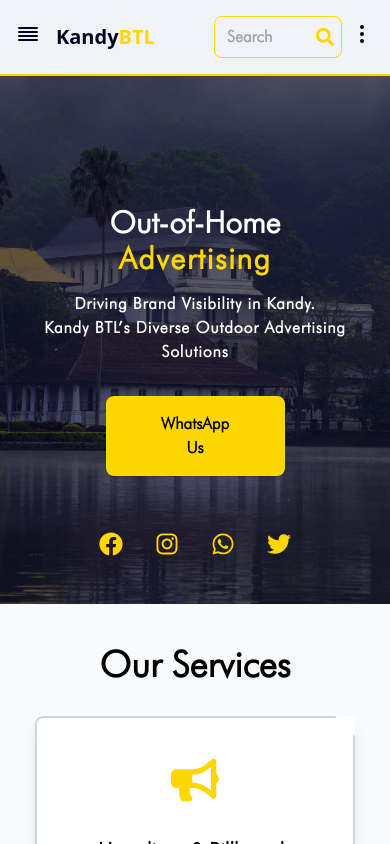
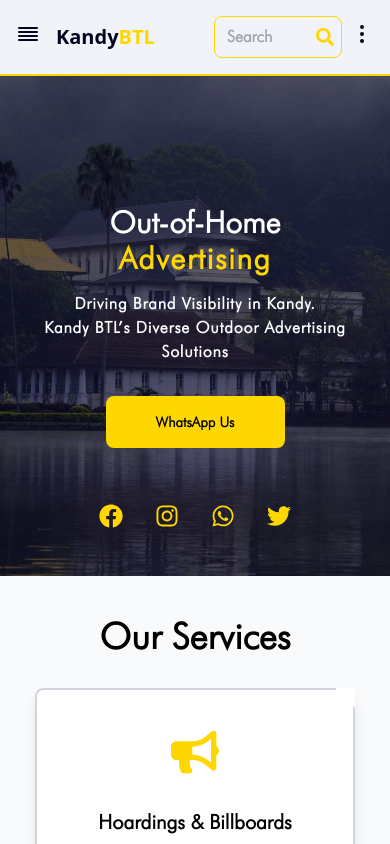
Before and after one commit to SanthushEk/KandyBTL, a React (Vite) app: page / in a window 390 px wide. Shown: the top 844 px of the page. Built offline with nearby package versions, Linux system fonts and the light colour scheme.

Commit message:
Initial commit

```diff
--- a/src/components/home/sections/banner.jsx
+++ b/src/components/home/sections/banner.jsx
@@ -20,10 +20,10 @@
         <div className="absolute inset-0 bg-secondary opacity-90 rounded-lg"></div>
 
         {/* New Card with List and Icons in Grid */}
-        <div className="relative z-10 text-white font-futura border-2 border-gray-500 p-10 rounded-sm mb-6 h-full">
+        <div className="relative z-10 text-white font-futura tracking-wider border-2 border-gray-500 p-10 rounded-sm mb-6 h-full">
           <div>
             {/* New Card with List and Icons in Grid */}
-            <div className="grid grid-cols-2 lg:grid-cols-2 gap-6">
+            <div className="grid grid-cols-1 lg:grid-cols-2 gap-6">
               {/* Card 1 */}
               <div className="p-6 rounded-xl text-center flex flex-col justify-center items-center ">
                 <FaRoad className="text-yellow text-3xl sm:text-4xl mb-4" />
--- a/src/components/home/sections/hero.jsx
+++ b/src/components/home/sections/hero.jsx
@@ -43,7 +43,7 @@
             <div className="mt-8 flex justify-center md:justify-start w-full text-center">
               <a
                 href="#"
-                className="block w-1/2 md:w-1/2 rounded-lg bg-yellow px-12 py-4 text-base font-semibold text-Secondary shadow sm:w-auto sm:text-lg sm:px-12 sm:py-4"
+                className="block w-1/2 md:w-1/2 rounded-lg bg-yellow px-12 py-4 text-sm font-semibold text-Secondary  sm:w-auto sm:text-lg sm:px-12 sm:py-4"
               >
                 WhatsApp Us
               </a>
--- a/src/components/home/sections/workwithus.jsx
+++ b/src/components/home/sections/workwithus.jsx
@@ -32,7 +32,7 @@
               Brand positioning through Public Private Partnership Programmes
             </h2>
             {/* List Section */}
-            <ul className="space-y-4">
+            <ul className="space-y-5">
               <li className="flex items-center space-x-3 ">
                 <FaLeaf className="text-xl md:text-4xl text-yellow" />
                 <div>
```
